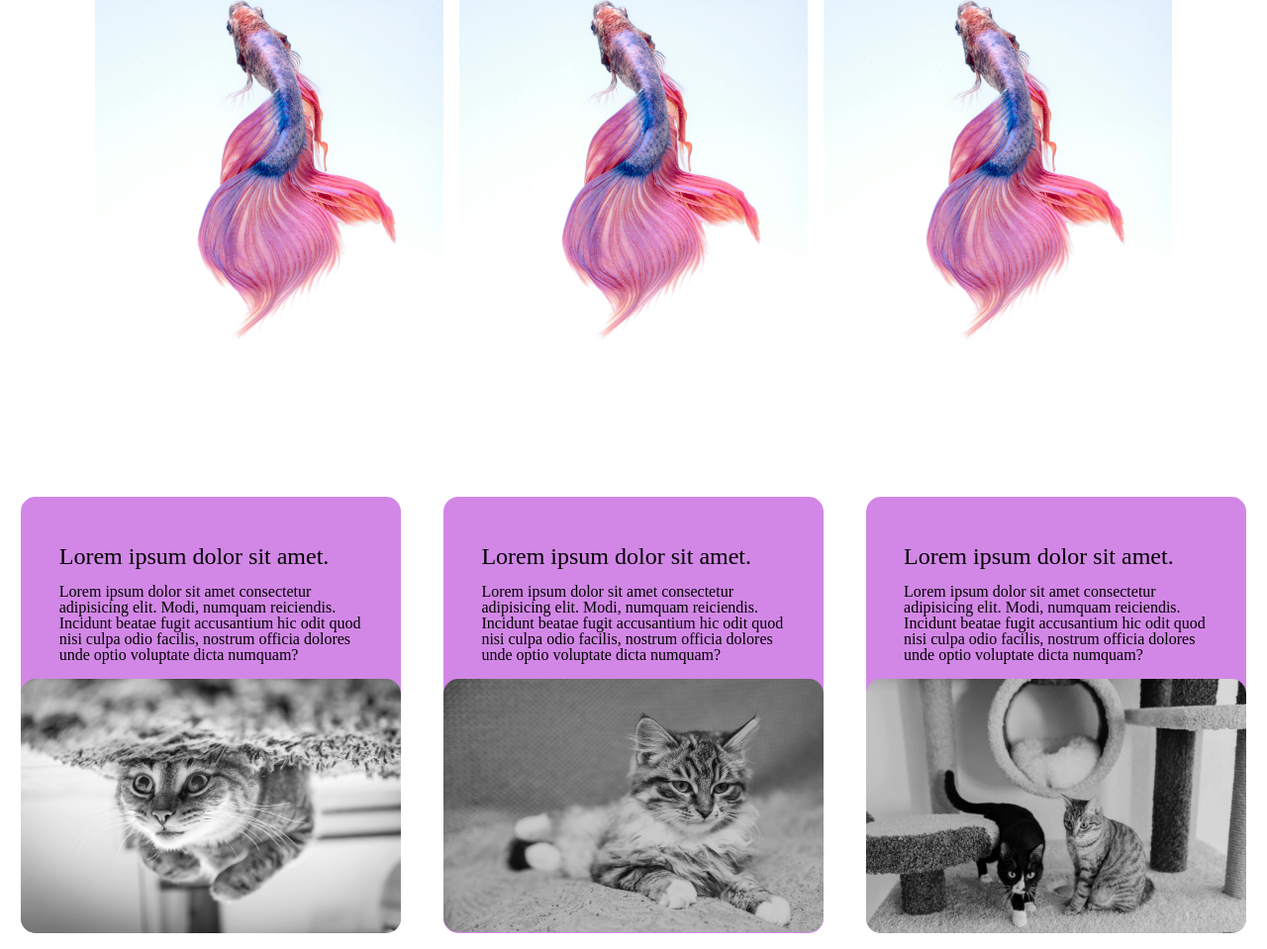
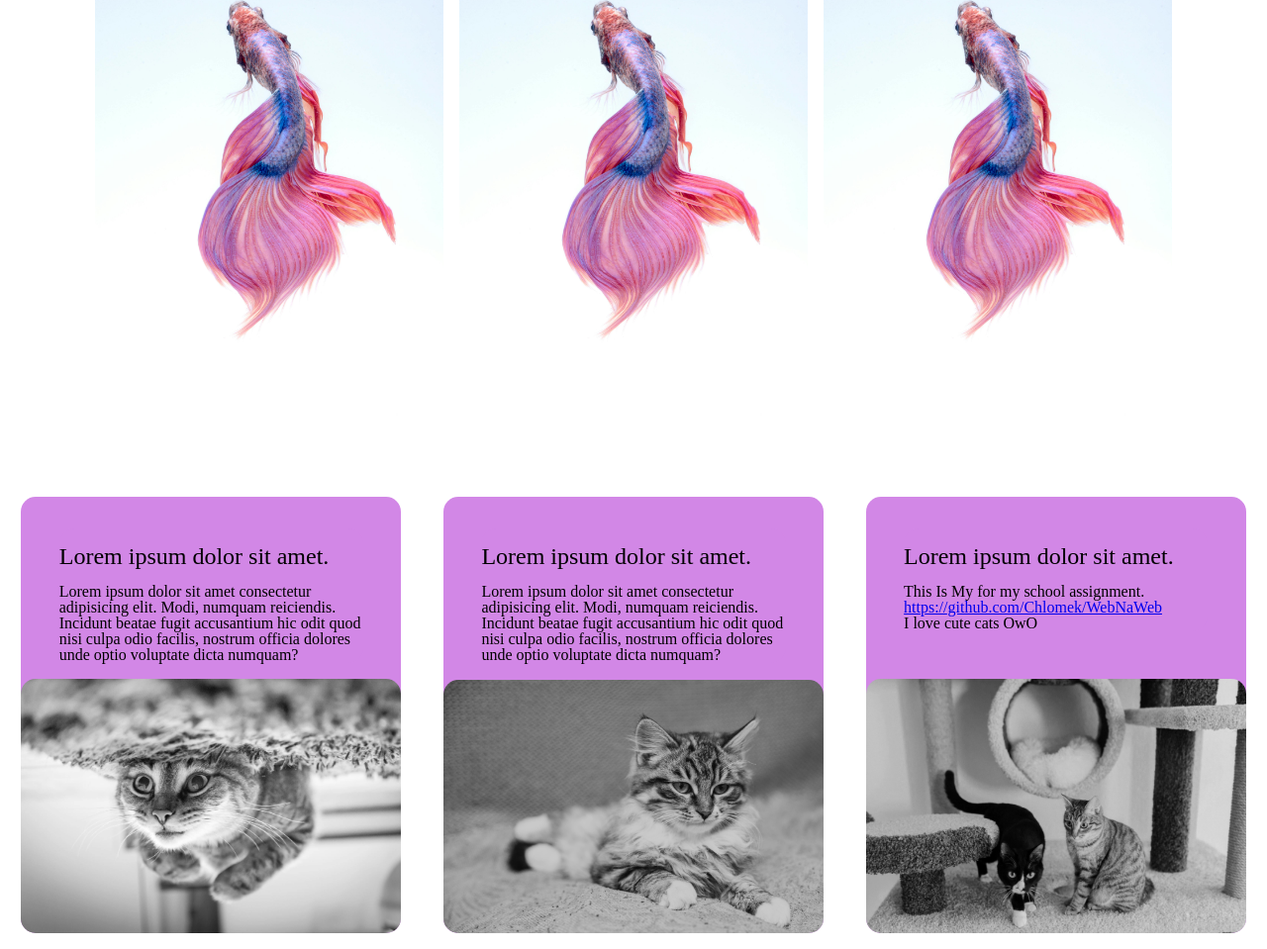
Before and after one commit to Chlomek/WebNaWeb, a plain HTML site: page index.html in a window 1280 px wide. Shown: the part 650-1609 px from the top of the page at 99% size. Drawn offline with Linux system fonts and the light colour scheme.

Commit message:
scaling changes

```diff
--- a/index.html
+++ b/index.html
@@ -34,7 +34,7 @@
         <div>
             <div class="article-text" >
             <h1>Lorem ipsum dolor sit amet.</h1>
-            <p>Lorem ipsum dolor sit amet consectetur adipisicing elit. Modi, numquam reiciendis. Incidunt beatae fugit accusantium hic odit quod nisi culpa odio facilis, nostrum officia dolores unde optio voluptate dicta numquam?</p>
+            <p>This Is My for my school assignment. <a href="https://github.com/Chlomek/WebNaWeb">https://github.com/Chlomek/WebNaWeb</a><br> I love cute cats OwO</p>
             </div>
             <img src="img/cici.jpg" alt="9">
         </div>
--- a/style.css
+++ b/style.css
@@ -46,6 +46,7 @@ img{
         margin: 1rem auto;
         flex-wrap: nowrap;
         flex-direction: column;
+        justify-content: space-between;
         img{
             width: 100%;
             height: auto;
```
